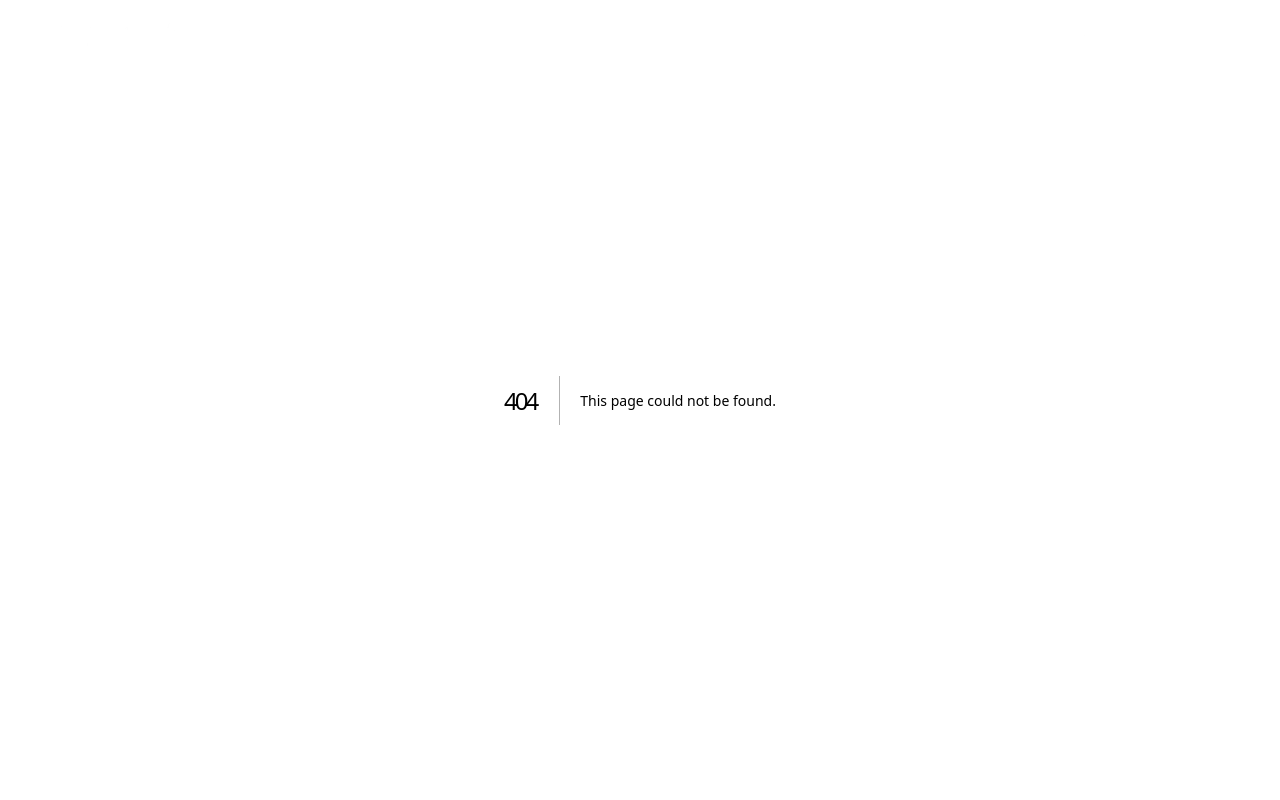
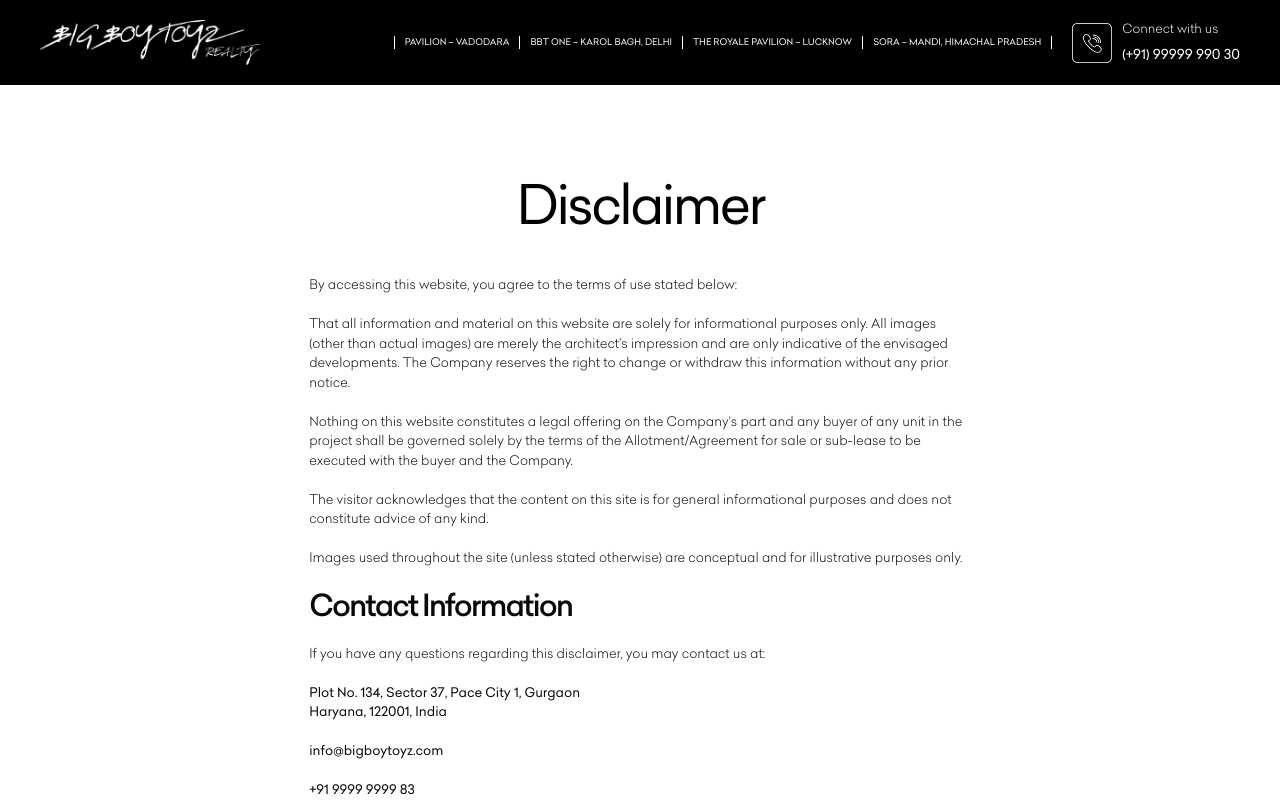
Before and after one commit to MihirBairagi/BBTRealty, a Next.js app: page /disclaimer in a window 1280 px wide. Before the commit this address had no page. Shown: the top 800 px of the page. Built offline with nearby package versions, Linux system fonts and the light colour scheme.

Commit message:
banner video added

```diff
--- a/Components/Footer/FooterCopyRight.jsx
+++ b/Components/Footer/FooterCopyRight.jsx
@@ -8,7 +8,7 @@
         <p className="mb-4 text-2xl lg:text-lg lg:mb-0 3xl:text-1.6xl">Copyright ©{new Date().getFullYear()} Big Boy Toyz</p>
         <ul className="hidden lg:flex items-center ml-5 footerPrivacyMenu">
           <li><Link href="/privacy-policy" className="text-base relative px-2 3xl:text-xl">Privacy Policy</Link></li>
-          <li><Link href="/refund-policy" className="text-base relative px-2 3xl:text-xl">Conditions & Refund</Link></li>
+          <li><Link href="/disclaimer" className="text-base relative px-2 3xl:text-xl">Disclaimer</Link></li>
           <li><Link href="/terms-and-conditions" className="text-base relative px-2 3xl:text-xl">Terms of Use</Link></li>
           <li><a href="#" className="text-base relative px-2 3xl:text-xl">Site Map</a></li>
         </ul>
--- a/Components/Header/Header.jsx
+++ b/Components/Header/Header.jsx
@@ -26,6 +26,7 @@
     "/emi-calculator",
     "/privacy-policy",
     "/terms-and-conditions",
+    "/disclaimer",
     "/refund-policy",
   ];
   const dynamicPrefixes = [
--- a/Components/Homepage/BannerSection/BannerSection.jsx
+++ b/Components/Homepage/BannerSection/BannerSection.jsx
@@ -7,36 +7,56 @@
   useEffect(() => {
     AOS.init();
   }, []);
+
   return (
+    <section className="bbtr-home-banner-section relative overflow-hidden">
 
-    <section className='bbtr-home-banner-section bg-black' >
-        <div className="container">
+      {/* Background Video */}
+      <video
+        className="absolute inset-0 w-full h-full object-cover"
+        src="/videos/hp-banner-compress.mp4"
+        autoPlay
+        loop
+        muted
+        playsInline
+      />
+
+      {/* Optional dark overlay */}
+      <div className="absolute inset-0 bg-black/40" />
+
+      {/* Content */}
+      <div className="container relative z-10">
         <div className="bbtr-home-banner-box pt-[55rem] pb-[8rem] lg:pt-[32vw] lg:pb-[12rem] 1xl:pb-[15rem] 3xl:pb-[18rem]">
-                <div className="lg:flex lg:items-center lg:justify-between"
+
+          <div
+            className="lg:flex lg:items-center lg:justify-between"
             data-aos="fade-down"
             data-aos-easing="linear"
             data-aos-duration="500"
           >
             <div className="text-box text-white text-center lg:text-start lg:w-[50%]">
-                        <p className='max-[1023px]:text-[1.5rem] f-22 mb-[0.8rem] font-[200]' >A new chapter in luxury living</p>
-                        <h1 className='h1 font-[200] tracking-[-0.2rem] leading-[1.2]' >Discover signature spaces <strong>by bbt realty.</strong></h1>
+              <p className="max-[1023px]:text-[1.5rem] f-22 mb-[0.8rem] font-[200]">
+                A new chapter in luxury living
+              </p>
+
+              <h1 className="h1 font-[200] tracking-[-0.2rem] leading-[1.2]">
+                Discover signature spaces <strong>by bbt realty.</strong>
+              </h1>
             </div>
-                    <div className="icon-box mt-[3.5rem]" >
+
+            <div className="icon-box mt-[3.5rem]">
               <img
                 src="/images/bbtr-h-down-arrow.webp"
                 alt="Banner Icon"
-                                className=" object-contain w-[8rem]  lg:w-[9rem] xl:w-[11rem] 1xl:w-[13rem] 3xl:w-[17rem] mx-auto"
+                className="object-contain w-[8rem] lg:w-[9rem] xl:w-[11rem] 1xl:w-[13rem] 3xl:w-[17rem] mx-auto"
               />
             </div>
           </div>
+
         </div>
       </div>
     </section>
+  );
+};
 
-
-
-
-  )
-}
-
-export default BannerSection
+export default BannerSection;
--- /dev/null
+++ b/app/disclaimer/page.jsx
@@ -0,0 +1,87 @@
+import React from "react";
+const Disclaimer = () => {
+  return (
+    <>
+      <section className="generic-main-section bg-white py-[6rem] md:py-[8rem] 2xl:py-[10rem] 3xl:py-[14rem]">
+        <div className="max-1920">
+          <div className="generic-content px-[20px] sm:px-[30px] md:px-[50px] xl:w-[59.5%] 1xl:w-[56.5%] 3xl:w-[60%] 3xl:max-w-[1035px] mx-auto">
+            <h1 className="text-center font-extralight [&>b]:font-normal [&>strong]:font-normal">
+                <b>Disclaimer</b>
+            </h1>
+            <div
+              className={`mt-[3rem] xxl:mt-[4rem] 2xl:mt-[5rem] 3xl:mt-[7rem] ${styles.textStyles} ${styles.unorderedList}`}
+            >
+              <p>
+                By accessing this website, you agree to the terms of use
+                stated below:
+              </p>
+              <br />
+              <p>
+                That all information and material on this website are solely
+                for informational purposes only. All images (other than actual
+                images) are merely the architect’s impression and are only
+                indicative of the envisaged developments. The Company reserves
+                the right to change or withdraw this information without any
+                prior notice.
+              </p>
+              <br />
+              <p>
+                Nothing on this website constitutes a legal offering on the
+                Company’s part and any buyer of any unit in the project shall
+                be governed solely by the terms of the Allotment/Agreement for
+                sale or sub-lease to be executed with the buyer and the Company.
+              </p>
+              <br />
+              <p>
+                The visitor acknowledges that the content on this site is for
+                general informational purposes and does not constitute advice
+                of any kind.
+              </p>
+              <br />
+              <p>
+                Images used throughout the site (unless stated otherwise) are
+                conceptual and for illustrative purposes only.
+              </p>
+              <br />
+              <h2>
+                <b>Contact Information</b>
+              </h2>
+              <br />
+              <p>
+                If you have any questions regarding this disclaimer, you may
+                contact us at:
+              </p>
+              <br />
+              <p>
+                <b>
+                  Plot No. 134, Sector 37, Pace City 1, Gurgaon <br /> Haryana, 122001, India
+                </b>
+              </p>
+              <br />
+              <p>
+                <a href="mailto:info@bigboytoyz.com">
+                  <b>info@bigboytoyz.com</b>
+                </a>
+              </p>
+              <br />
+              <p>
+                <a href="tel:+919999999983">
+                  <b>+91 9999 9999 83</b>
+                </a>
+              </p>
+            </div>
+          </div>
+        </div>
+      </section>
+    </>
+  );
+};
+
+export default Disclaimer;
+
+const styles = {
+  textStyles:
+    "[&_h2]:text-[2.5rem] [&_h2]:leading-[1.2] [&_h2]:tracking-[-1px] xl:[&_h2]:text-[3rem] xl:[&_h2]:tracking-[-2px] xl:[&_h2]:tracking-[-1px] 1xl:[&_h2]:text-[3.3rem] 2xl:[&_h2]:text-[3.7rem] 3xl:[&_h2]:text-[4.5rem] 3xl:[&_h2]:tracking-[-2px] [&_h2]:font-light font-light text-[#080808]",
+  unorderedList:
+    "[&_li]:mb-[1rem] [&_li]:pl-[1.7rem] [&_li]:text-[1.2rem] [&_li]:relative [&_li]:before:content-[''] [&_li]:before:w-[1rem] [&_li]:before:h-[1rem] [&_li]:before:rounded-full [&_li]:before:border-[3px] [&_li]:before:border-[#4E4E4E] [&_li]:before:absolute [&_li]:before:left-0 [&_li]:before:top-[0.5rem] xl:[&_li]:text-[1.35rem] 1xl:[&_li]:text-[1.45rem] 3xl:[&_li]:text-[2rem] 2xl:[&_li]:before:w-[1.2rem] 2xl:[&_li]:before:h-[1.2rem] 2xl:[&_li]:before:border-[3.5px] 2xl:[&_li]:pl-[2rem] 3xl:[&_li]:before:w-[1.5rem] 3xl:[&_li]:before:h-[1.5rem] 3xl:[&_li]:pl-[2.5rem] 3xl:[&_li]:mb-[2rem]",
+};
```
Also changed, not shown: 1 other file (tests, documents, lock files or other folders). Lines whose indentation alone changed are shown as unchanged.
